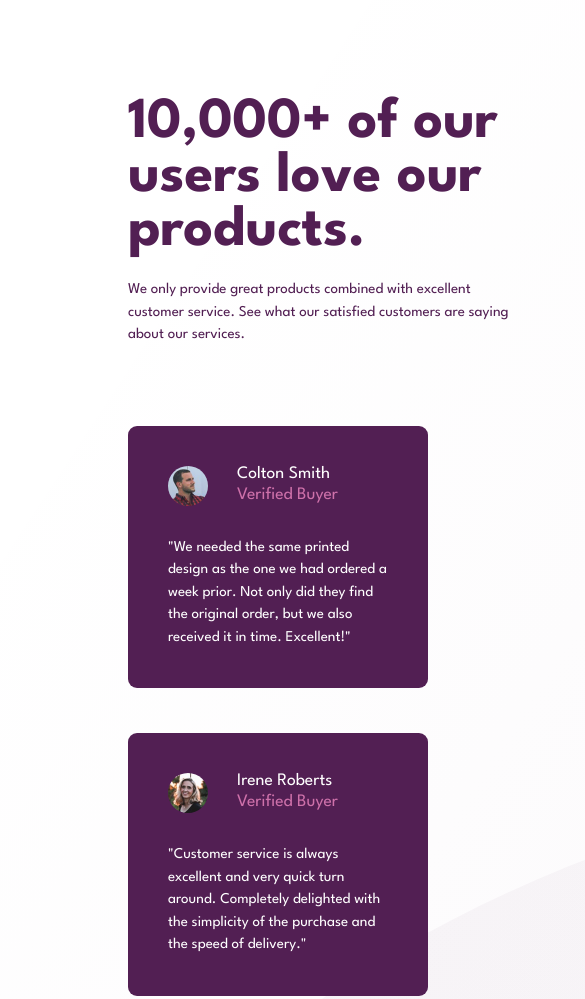
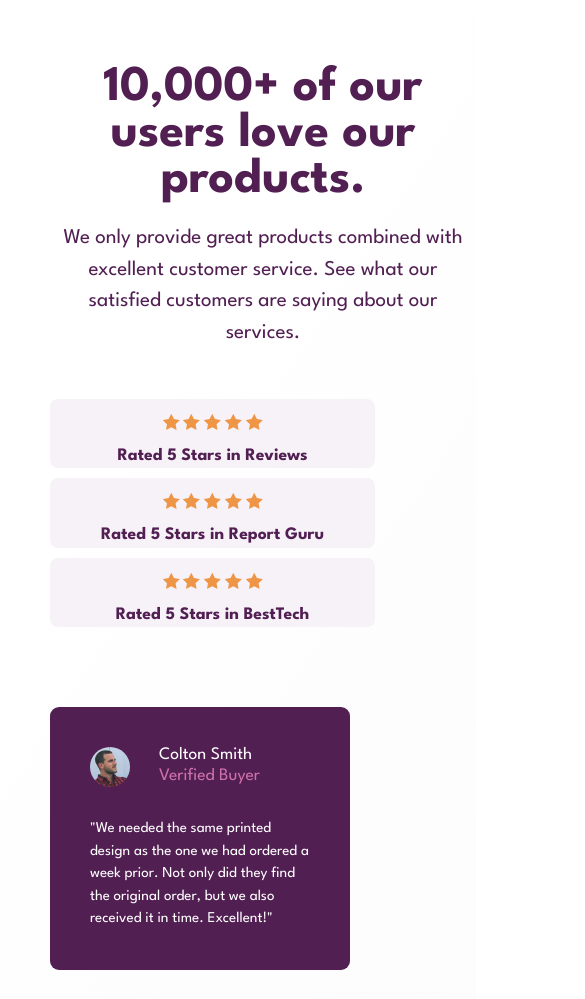
Before and after one commit to is3hhhhh/social-proof-section-master, a plain HTML site: page index.html in a window 390 px wide. Shown: the top 999 px of the page, 585 px wide, since content can reach past the window. Drawn offline with Linux system fonts and the light colour scheme.

Commit message:
modified the css file

```diff
--- a/style.css
+++ b/style.css
@@ -16,6 +16,9 @@
 .container {
    padding: 6rem;
    margin: auto 2rem;
+}
+.container .text {
+    max-width: 100%;
 }
 .container .text h1 {
     font-weight: 800;
@@ -38,6 +41,7 @@
     grid-template-rows: repeat(auto-fill , minmax(50px, 1fr));
     grid-gap: 10px;
     height: 100px;
+    max-width: 100%;
 }
 .rates .one,
 .rates .two,
@@ -108,3 +112,45 @@
     color: white;
     line-height: 1.5;
 }
+@media (max-width: 767px) {
+    .container {
+        padding: 15px 0;
+        margin: 50px;
+        max-width: 100%;
+    }
+    .group-1 {
+        flex-direction: column;
+    }
+    .group-1 .text {
+        text-align: center;
+    }
+    .group-1 .text h1 {
+        font-size: 50px;
+        width: 426px;
+    }
+    .group-1 .text p {
+        font-size: 21px;
+        width: 426px;
+        text-align: center;
+    }
+    .group-1 .rates {
+        margin-top: 50px;
+        height: 228px;
+        text-align: center;
+    }
+    .group-1 .rates .one,
+    .group-1 .rates .three {
+        position: relative;
+        right: 0;
+    }
+    .group-1 .rates .one,
+    .group-1 .rates .two,
+    .group-1 .rates .three {
+        display: flex;
+        flex-direction: column;
+        gap: 15px;
+        width: 325px;
+        padding: 15px;
+        margin: 0 auto;
+    }
+}
```
